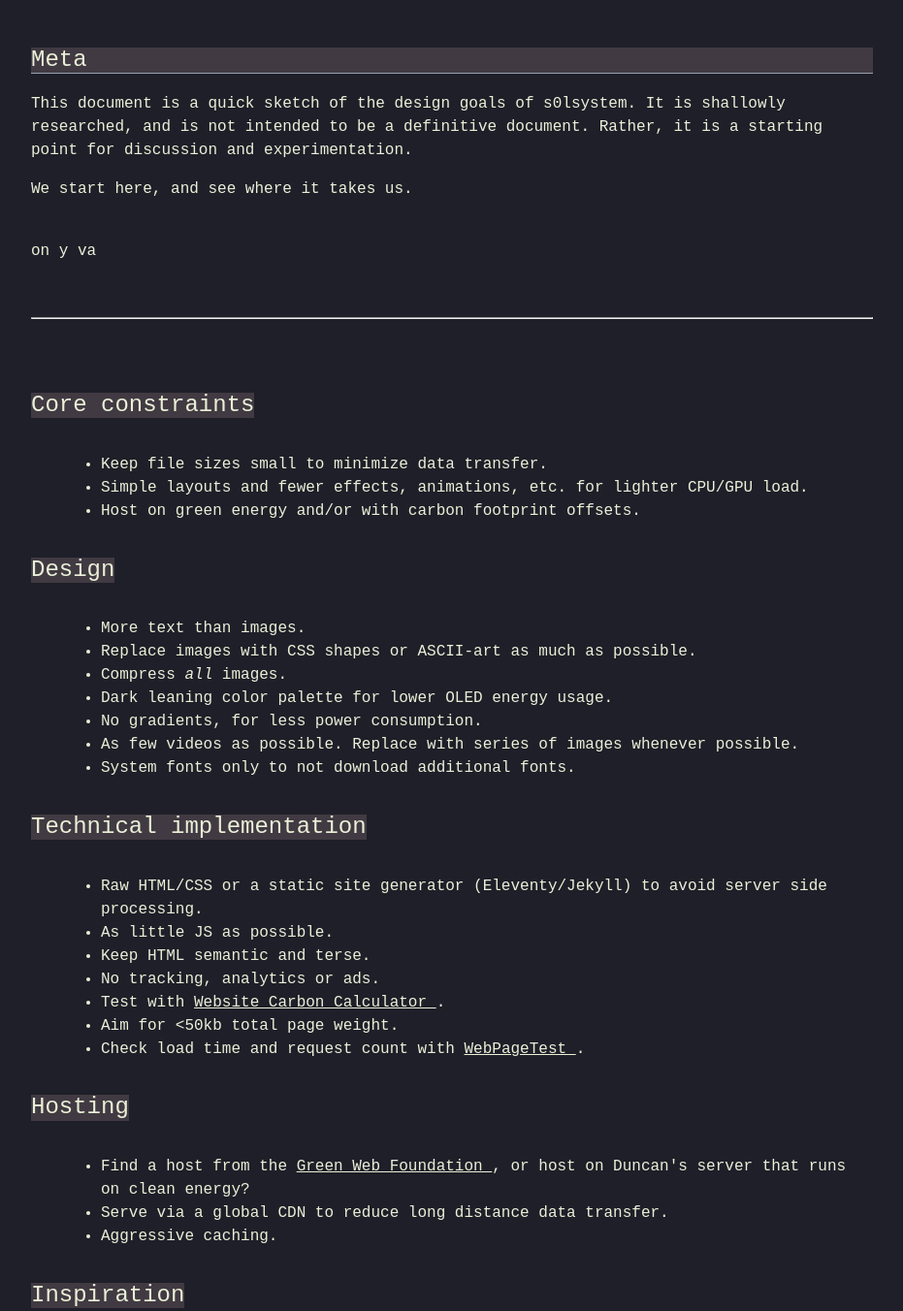
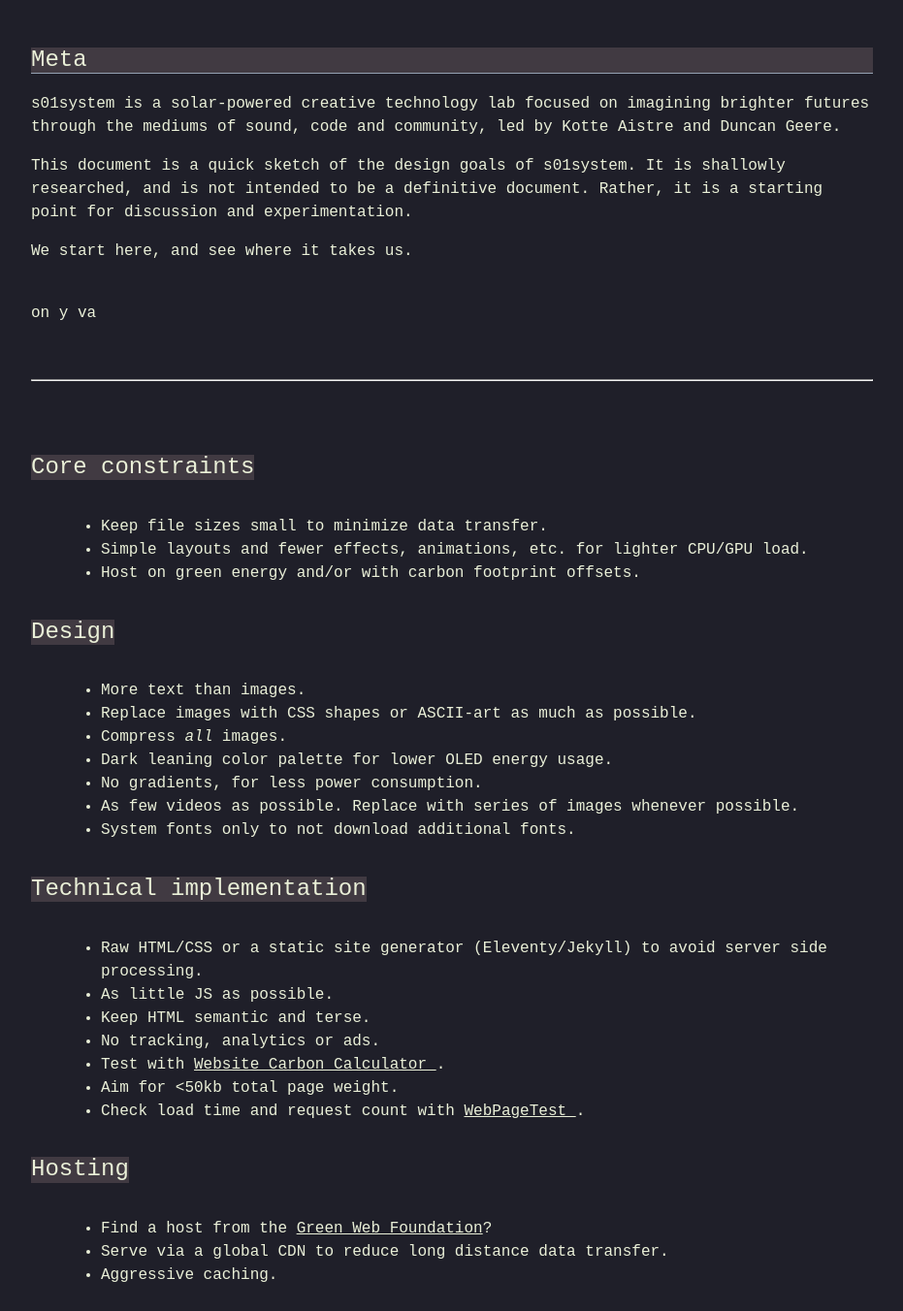
Before and after one commit to s01system/s01.systems, a plain HTML site: page meta.html in a window 1280 px wide. Shown: the part 147-1499 px from the top of the page at 97% size, without its empty margins (174-1105 px from the left). Drawn offline with Linux system fonts and the light colour scheme.

Commit message:
Adding bio, fixing typo, removing server line

```diff
--- a/meta.html
+++ b/meta.html
@@ -17,8 +17,10 @@
       <article>
         <h1>Meta</h1>
 
+        <p>s01system is a solar-powered creative technology lab focused on imagining brighter futures through the mediums of sound, code and community, led by Kotte Aistre and Duncan Geere.</p>
+
         <p>
-          This document is a quick sketch of the design goals of s0lsystem. It
+          This document is a quick sketch of the design goals of s01system. It
           is shallowly researched, and is not intended to be a definitive
           document. Rather, it is a starting point for discussion and
           experimentation.
@@ -97,14 +99,7 @@
 
         <ul>
           <li>
-            Find a host from the
-            <a
-              href="https://www.thegreenwebfoundation.org/tools/directory/"
-              target="_blank"
-            >
-              Green Web Foundation
-            </a>
-            , or host on Duncan's server that runs on clean energy?
+            Find a host from the <a href="https://www.thegreenwebfoundation.org/tools/directory/" target="_blank">Green Web Foundation</a>?
           </li>
           <li>Serve via a global CDN to reduce long distance data transfer.</li>
           <li>Aggressive caching.</li>
```
